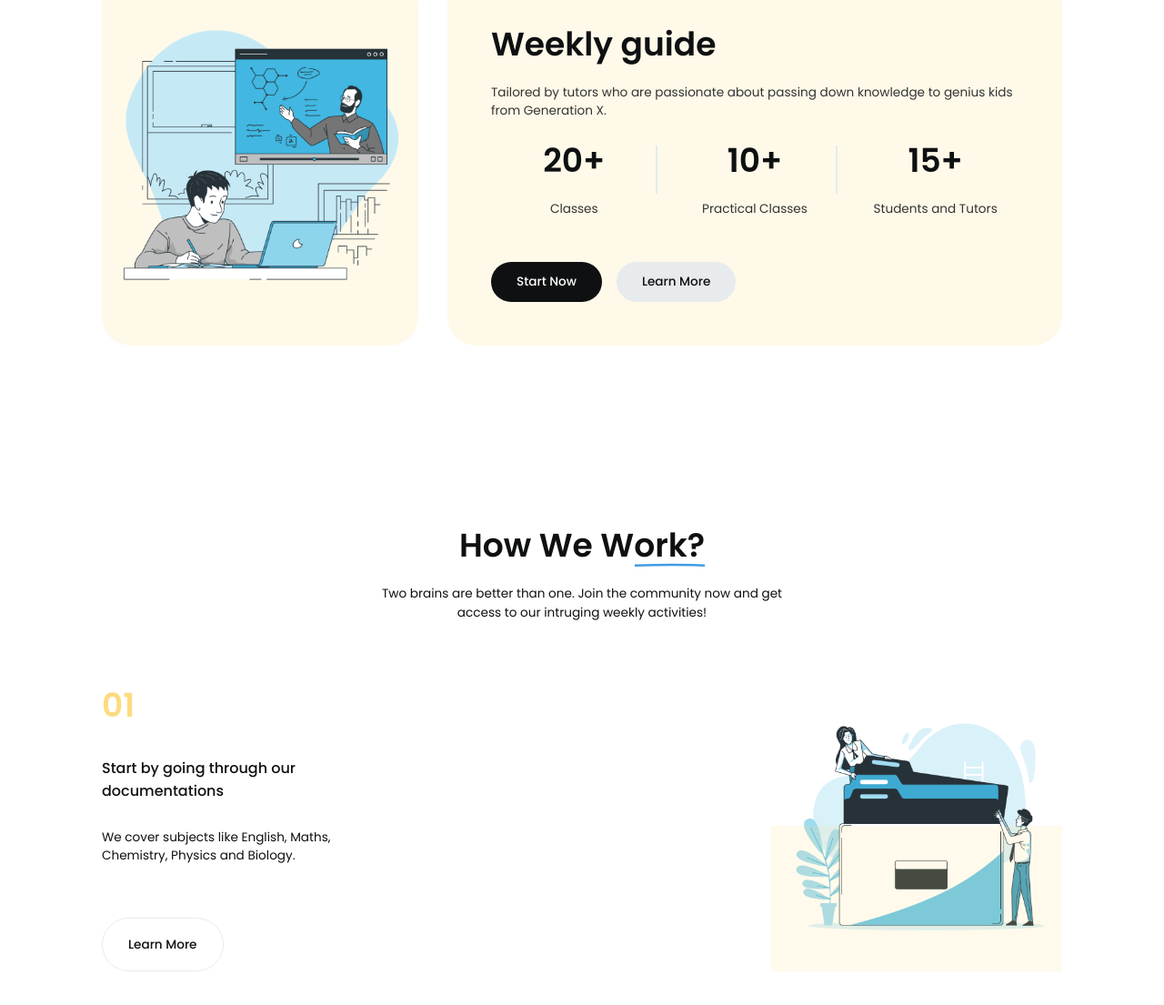
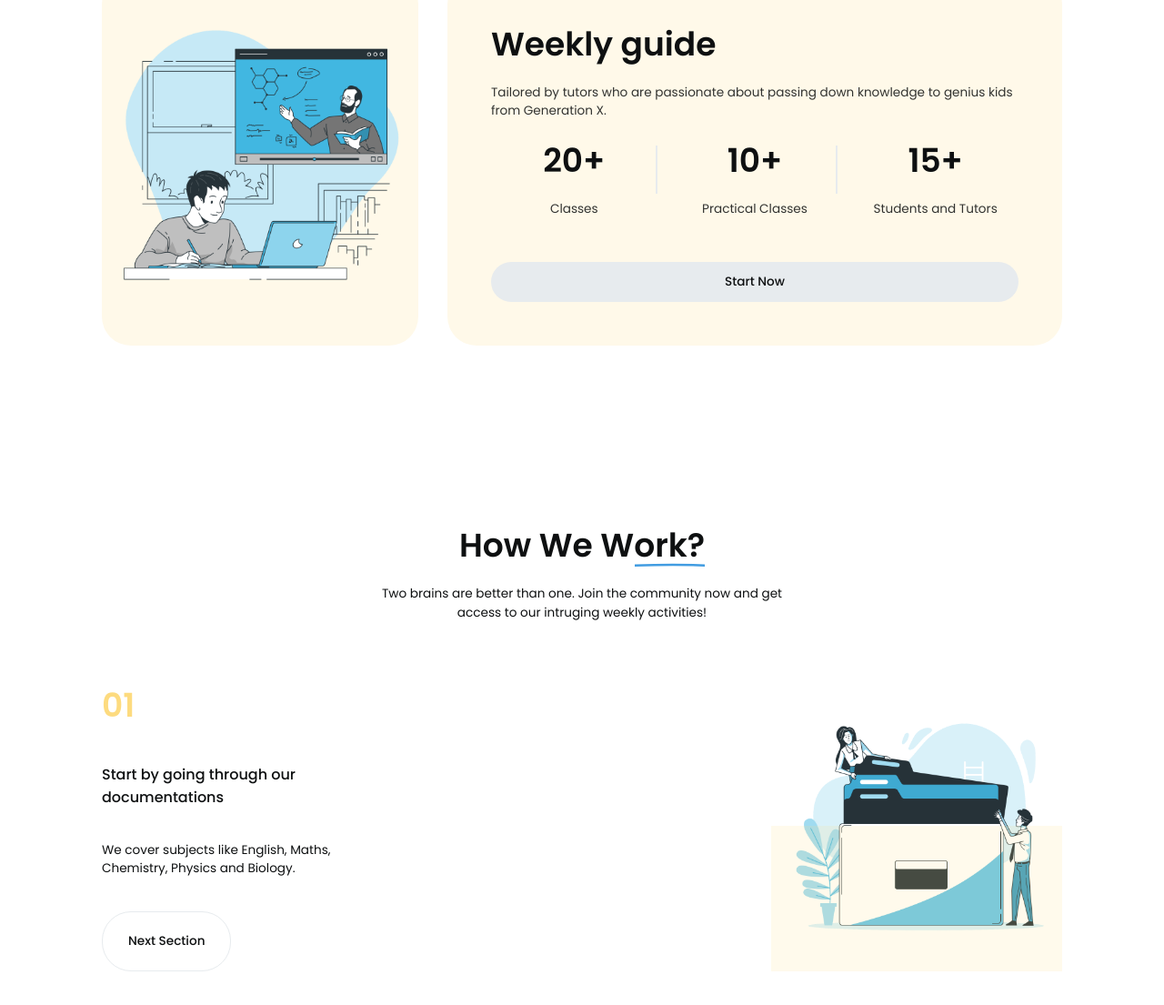
Before and after one commit to JetsClubUDSS/JetsClubUDSS.github.io, a plain HTML site: page index.html in a window 1280 px wide. Shown: the part 907-2012 px from the top of the page at 91% size. Drawn offline with Linux system fonts and the light colour scheme; files whose address does not match are found by name.

Commit message:
removed useless links

```diff
--- a/assets/style/style.scss
+++ b/assets/style/style.scss
@@ -146,17 +146,11 @@ header {
       align-items: center;
       gap: 1rem;
       .btn {
-         &:first-child {
-            background: var(--black);
-            a {
-               color: var(--white);
-            }
-         }
-         &:last-child {
-            background: var(--grey);
-            a {
-               color: var(--black);
-            }
+         background: var(--grey);
+         width: 100%;
+         justify-content: center;
+         a {
+            color: var(--black);
          }
       }
    }
@@ -286,10 +280,10 @@ header {
 .contact {
    background: var(--primary);
    padding: 3rem 2rem 1rem !important;
-   h2{
+   h2 {
       color: var(--white);
    }
-   .main{
+   .main {
       display: flex;
       align-items: center;
       justify-content: space-between;
@@ -311,7 +305,7 @@ header {
          justify-content: center;
       }
    }
-   .copyright{
+   .copyright {
       color: var(--grey);
       text-align: center;
    }
--- a/index.html
+++ b/index.html
@@ -72,7 +72,6 @@
             </div>
             <div class="btns">
                <button class="btn"><a href="#about">start now</a></button>
-               <button class="btn"><a href="#about">learn more</a></button>
             </div>
          </div>
       </section>
@@ -90,7 +89,7 @@
                   <h2>01</h2>
                   <h3>Start by going through our documentations</h3>
                   <p>We cover subjects like English, Maths, Chemistry, Physics and Biology.</p>
-                  <a href="#next"><button class="btn">Learn more</a></button></a>
+                  <a href="#next" class="btn">next section</a>
                </div>
                <div class="img"><img src="assets/img/Documents-bro.png" alt=""></div>
             </div>
@@ -184,7 +183,7 @@
 
             </div>
             <div class="content">
-               <a href="" target="_blank" rel="noopener noreferrer" class="btn"><i class="uil uil-facebook-f"></i> facebook</a>
+               <!-- <a href="" target="_blank" rel="noopener noreferrer" class="btn"><i class="uil uil-facebook-f"></i> facebook</a> -->
                <a href="https://twitter.com/JETSClubUDSS" target="_blank" rel="noopener noreferrer" class="btn"><i class="uil uil-twitter"></i> twitter</a>
                <a href="https://www.linkedin.com/in/jets-club-b82a9526b/" target="_blank" rel="noopener noreferrer" class="btn"><i class="uil uil-linkedin-alt"></i> linked In</a>
                <a href="mailto:jetsclub.udss@gmail.com"
```
Also changed, not shown: assets/style/style.css.
